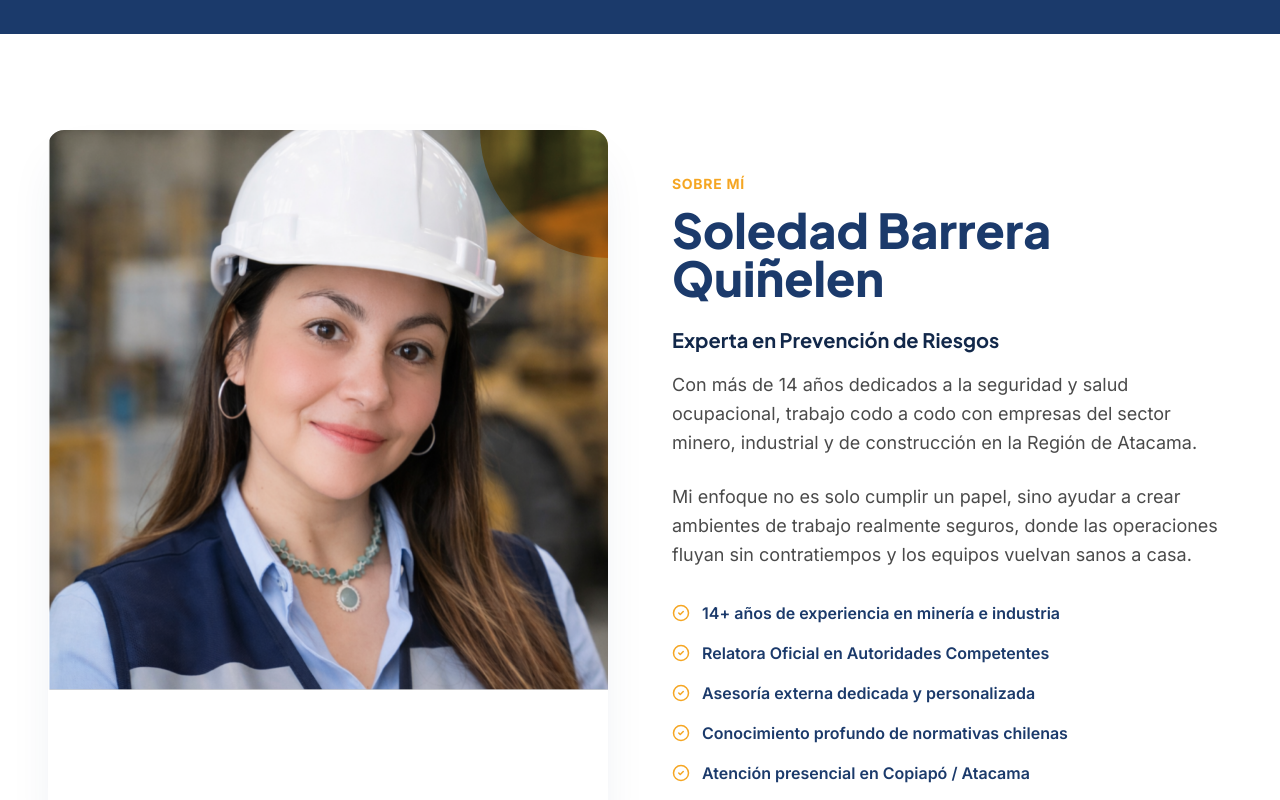
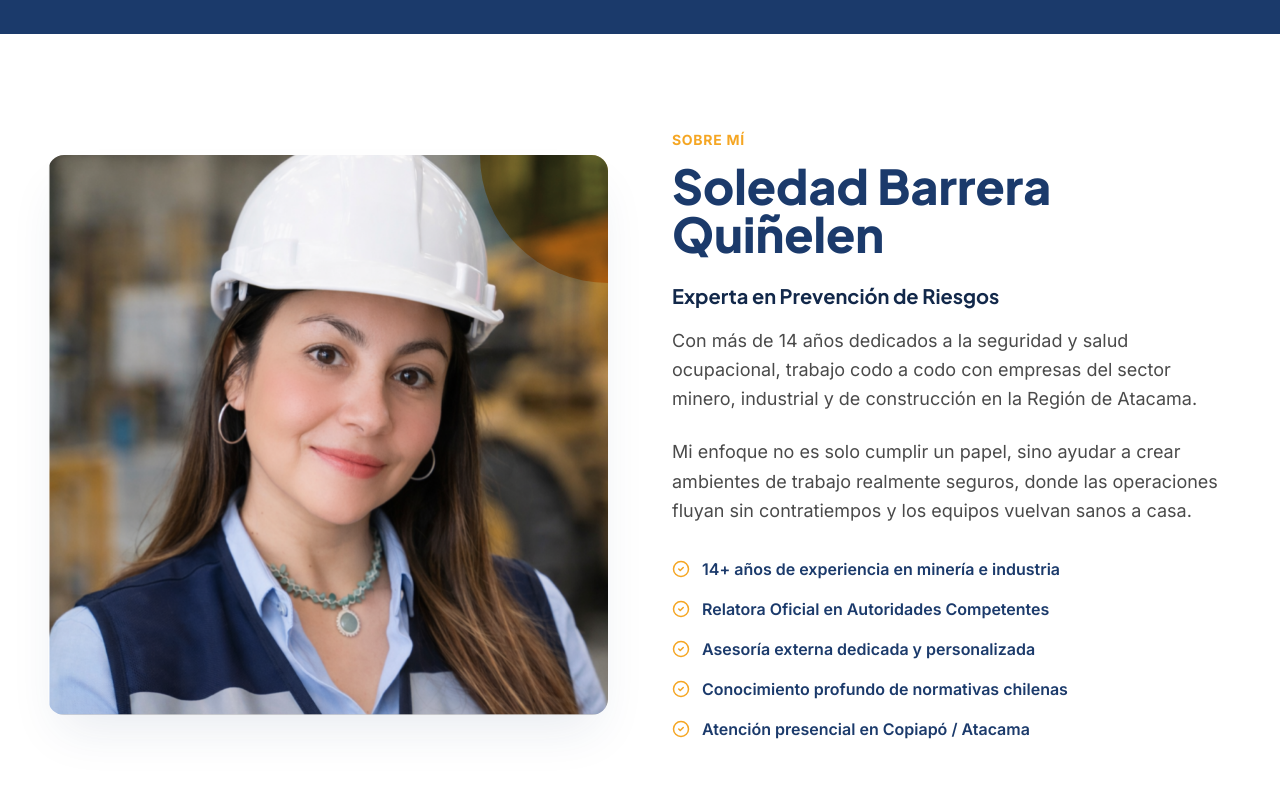
Before and after one commit to Mankeke1/sole, a Next.js app: page / in a window 1280 px wide. Shown: the part 3020-3820 px from the top of the page. Built offline with nearby package versions, Linux system fonts and the light colour scheme.

Commit message:
fix: adjust about portrait image framing and remove bottom whitespace

```diff
--- a/src/components/About.tsx
+++ b/src/components/About.tsx
@@ -67,12 +67,11 @@ export default function About() {
             <div className="max-w-7xl mx-auto px-4 sm:px-6 lg:px-12">
                 <div className="grid grid-cols-1 lg:grid-cols-2 gap-8 sm:gap-12 lg:gap-16 items-center">
 
-                    <div className="about-img relative rounded-xl sm:rounded-2xl overflow-hidden aspect-[3/4] sm:aspect-[3/4] lg:aspect-[4/5] shadow-2xl shadow-navy/10 max-w-[400px] mx-auto lg:mx-0 lg:max-w-none">
+                    <div className="about-img relative rounded-xl sm:rounded-2xl overflow-hidden shadow-2xl shadow-navy/10 max-w-[400px] mx-auto lg:mx-0 lg:max-w-none">
                         <img
                             src={`${basePath}/images/portrait.png`}
                             alt="Soledad Barrera - Prevencionista"
-                            className="absolute inset-0 w-full h-full object-cover"
-                            style={{ objectPosition: '50% 20%' }}
+                            className="w-full h-auto object-cover block"
                         />
                         {/* Decor accent */}
                         <div className="absolute top-0 right-0 w-20 h-20 sm:w-28 sm:h-28 lg:w-32 lg:h-32 bg-yellow rounded-bl-full mix-blend-multiply opacity-80"></div>
```
